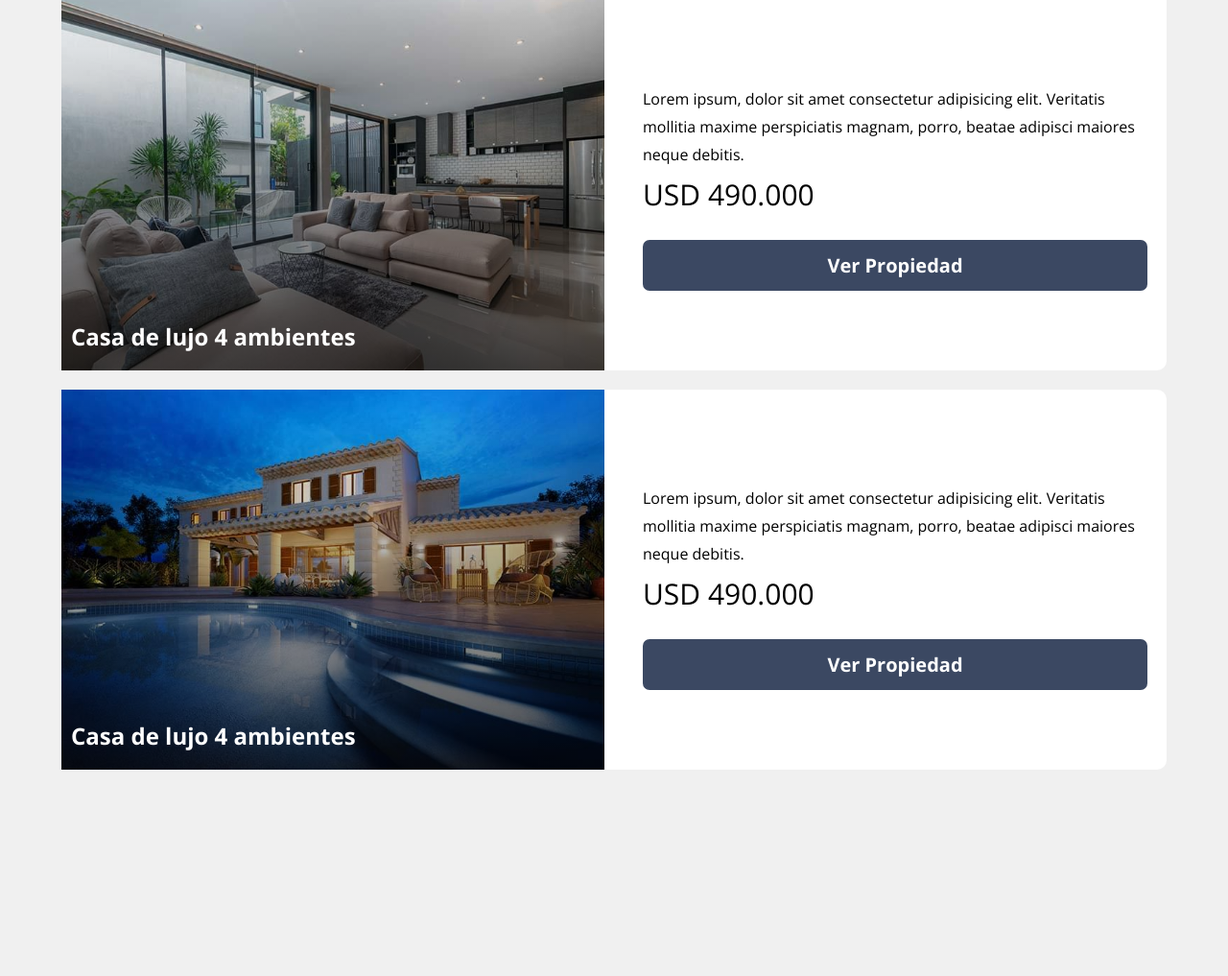
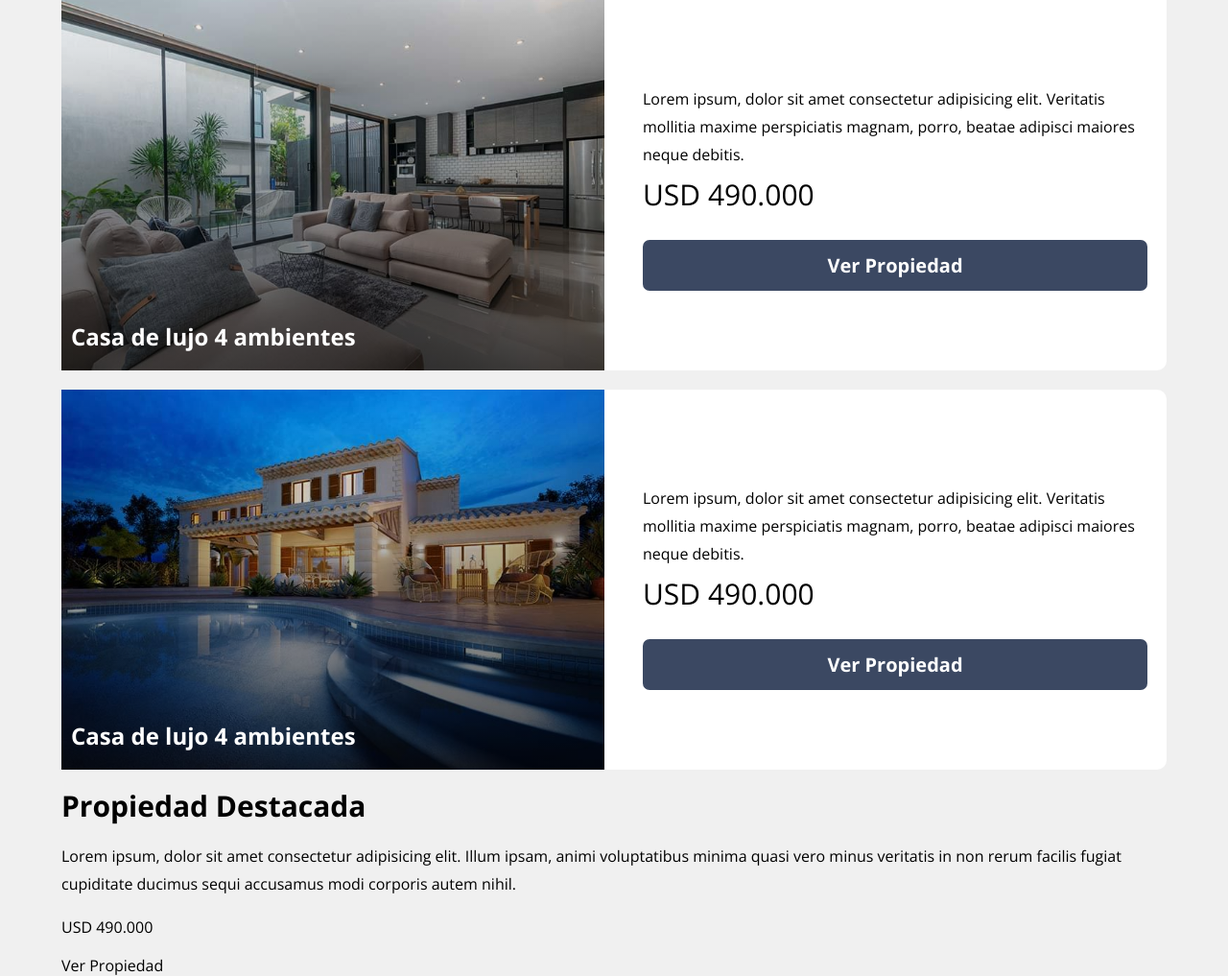
Before and after one commit to MartinezFabian/HomeSalesWebsite, a website: page index.html in a window 1280 px wide. Shown: the part 2513-3530 px from the top of the page at 96% size. Before the commit the page ends 3315 px from the top, so only its background shows below. Drawn offline with nearby package versions, Linux system fonts and the light colour scheme.

Commit message:
Add featured property section HTML

```diff
--- a/index.html
+++ b/index.html
@@ -155,5 +155,21 @@
         <!-- .property  -->
       </div>
     </main>
+
+    <section class="featured-property">
+      <div class="featured-property__grid featured-property__container">
+        <div class="featured-property__content">
+          <h3 class="featured-property__heading">Propiedad Destacada</h3>
+          <p class="featured-property__text">
+            Lorem ipsum, dolor sit amet consectetur adipisicing elit. Illum
+            ipsam, animi voluptatibus minima quasi vero minus veritatis in non
+            rerum facilis fugiat cupiditate ducimus sequi accusamus modi
+            corporis autem nihil.
+          </p>
+          <p class="featured-property__price">USD 490.000</p>
+          <a href="#" class="featured-property__link">Ver Propiedad</a>
+        </div>
+      </div>
+    </section>
   </body>
 </html>
--- a/src/scss/base/_mixins.scss
+++ b/src/scss/base/_mixins.scss
@@ -31,6 +31,7 @@
   transition-property: background-color;
   transition-duration: 0.3s;
   text-align: center;
+  border-radius: 0.7rem;
 
   @include tablet {
     width: auto;
--- a/src/scss/ui/properties/_properties.scss
+++ b/src/scss/ui/properties/_properties.scss
@@ -11,9 +11,5 @@
 
   &__grid {
     @include m.grid(1, 2rem);
-
-    //@include m.tablet {
-    //@include m.grid(3, 2rem);
-    //}
   }
 }
--- a/src/scss/ui/properties/_property.scss
+++ b/src/scss/ui/properties/_property.scss
@@ -62,6 +62,5 @@
   &__link {
     @include m.button(v.$primary-color, v.$white);
     display: block;
-    border-radius: 0.7rem;
   }
 }
```
Also changed, not shown: build/css/app.css.
